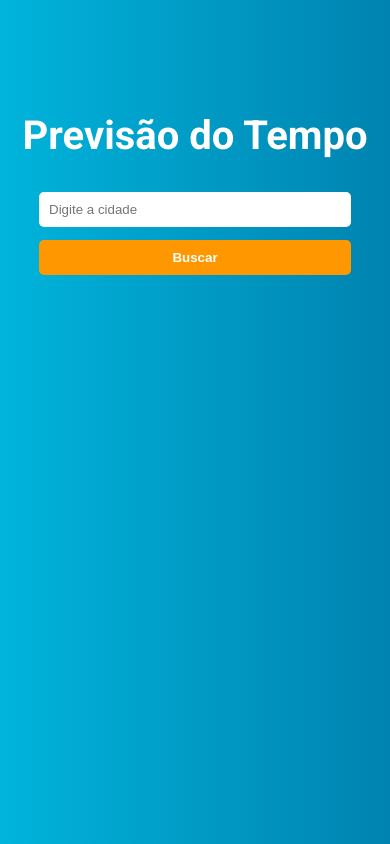
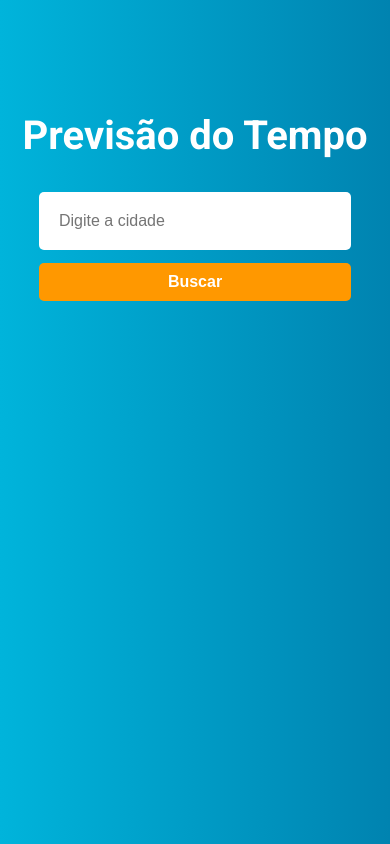
Before and after one commit to biarmortari/weather_app_react, a React (Vite) app: page / in a window 390 px wide. Built offline with nearby package versions, Linux system fonts and the light colour scheme.

Commit message:
style(WeatherToday): adiciona estilos para dispositivos mobile

```diff
--- a/src/App.css
+++ b/src/App.css
@@ -44,10 +44,13 @@
     width: 80%;
     border-radius: 5px;
     margin-bottom: 0.8rem;
+    padding: 20px;
+    font-size: 1rem;
   }
 
   .app_button {
     width: 80%;
     border-radius: 5px;
+    font-size: 1rem;
   }
 }
--- a/src/components/WeatherToday/WeatherToday.css
+++ b/src/components/WeatherToday/WeatherToday.css
@@ -32,3 +32,17 @@
 .today_description {
   text-transform: capitalize;
 }
+
+@media screen and (max-width: 680px) {
+  .today_info-sub {
+    flex-direction: column;
+  }
+}
+
+@media screen and (max-width: 480px) {
+  .today_container {
+    border-radius: 10px;
+    margin: 20px 0;
+    width: 80%;
+  }
+}
```
